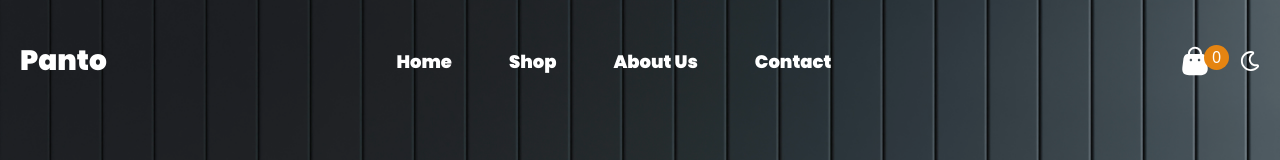
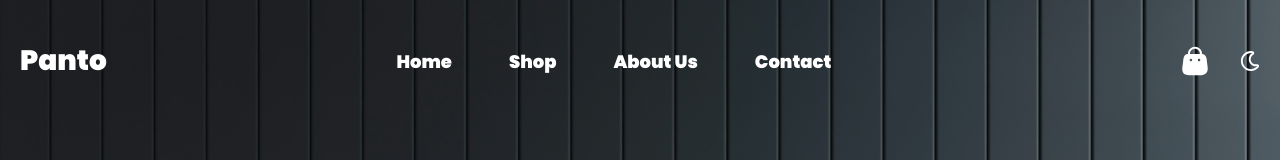
Before and after one commit to shadafhossain01/Panto-Landing-Page, a React (Vite) app: page / in a window 1280 px wide. Shown: the top 160 px of the page. Built offline with nearby package versions, Linux system fonts and the light colour scheme.

Commit message:
Update Navbar.jsx

```diff
--- a/src/components/Navbar.jsx
+++ b/src/components/Navbar.jsx
@@ -92,7 +92,7 @@ const Navbar = () => {
             ) : (
               <FaBars
                 className={` text-2xl cursor-pointer ${
-                  isScroll & theme=="light" ? "text-black" : "text-white "
+                  isScroll & (theme == "light") ? "text-black" : "text-white "
                 }`}
                 onClick={() => setMenuOpen((prev) => !prev)}
               />
@@ -102,9 +102,11 @@ const Navbar = () => {
           {/*  Cart Icon */}
           <div className="cursor-pointer relative hidden lg:flex gap-7 items-center">
             <Cart color={isScroll && theme == "light" ? "black" : "white "} />
-            <div className="w-[25px] h-[25px] bg-[#E58411] text-center rounded-full text-white absolute right-[31px] top-px">
-              {cartItem.length}
-            </div>
+            {cartItem.length > 0 && (
+              <div className="w-[25px] h-[25px] bg-[#E58411] text-center rounded-full text-white absolute right-[31px] top-px">
+                {cartItem.length}
+              </div>
+            )}
             <div onClick={toggleTheme}>
               {theme == "light" ? (
                 <FaRegMoon
```
